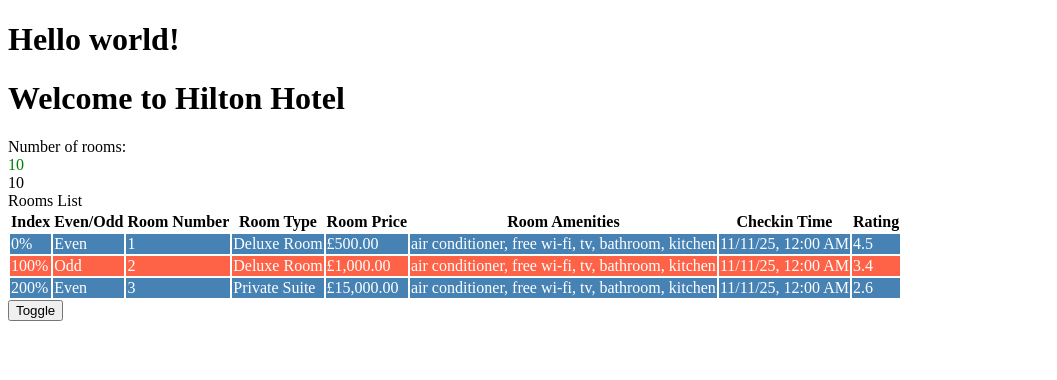
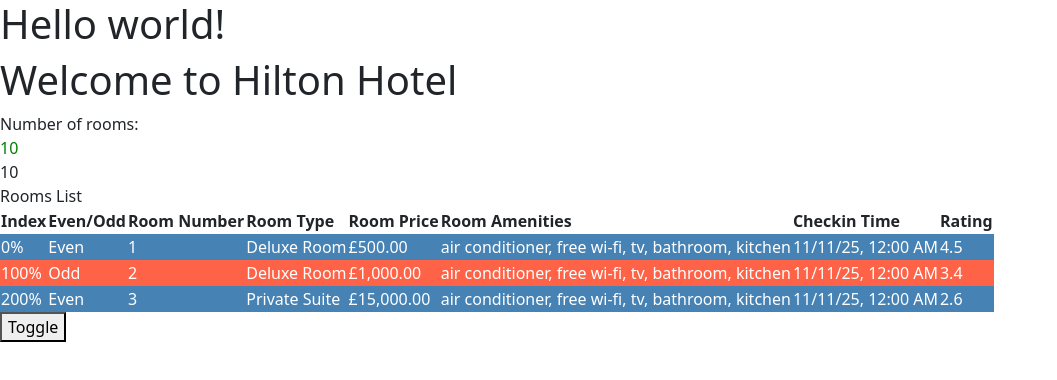
Before and after one commit to daisygith/HotelinventoryApp, an Angular app: page / in a window 1280 px wide. Shown: the top 380 px of the page, without its empty margins (0-1057 px from the left). Built offline with nearby package versions, Linux system fonts and the light colour scheme.

Commit message:
add bootstrap to project // [ng add @ng-bootstrap/ng-bootstrap]

```diff
--- a/package.json
+++ b/package.json
@@ -21,7 +21,11 @@
     "@angular/platform-server": "^17.2.0",
     "@angular/router": "^17.2.0",
     "@angular/ssr": "^17.2.2",
+    "@ng-bootstrap/ng-bootstrap": "^16.0.0",
+    "@popperjs/core": "^2.11.8",
+    "bootstrap": "^5.3.2",
     "express": "^4.18.2",
+    "ngx-bootstrap": "^12.0.0",
     "rxjs": "~7.8.0",
     "tslib": "^2.3.0",
     "zone.js": "~0.14.3"
@@ -30,6 +34,7 @@
     "@angular-devkit/build-angular": "^17.2.2",
     "@angular/cli": "^17.2.2",
     "@angular/compiler-cli": "^17.2.0",
+    "@angular/localize": "^17.2.0",
     "@types/express": "^4.17.17",
     "@types/jasmine": "~5.1.0",
     "@types/node": "^18.18.0",
--- a/src/main.ts
+++ b/src/main.ts
@@ -1,3 +1,5 @@
+/// <reference types="@angular/localize" />
+
 import { bootstrapApplication } from '@angular/platform-browser';
 import { appConfig } from './app/app.config';
 import { AppComponent } from './app/app.component';
--- a/src/styles.scss
+++ b/src/styles.scss
@@ -1 +1,4 @@
 /* You can add global styles to this file, and also import other style files */
+
+/* Importing Bootstrap SCSS file. */
+@import 'bootstrap/scss/bootstrap';
--- a/tsconfig.app.json
+++ b/tsconfig.app.json
@@ -4,7 +4,8 @@
   "compilerOptions": {
     "outDir": "./out-tsc/app",
     "types": [
-      "node"
+      "node",
+      "@angular/localize"
     ]
   },
   "files": [
```
Also changed, not shown: 2 other files (tests, documents, lock files or other folders).
